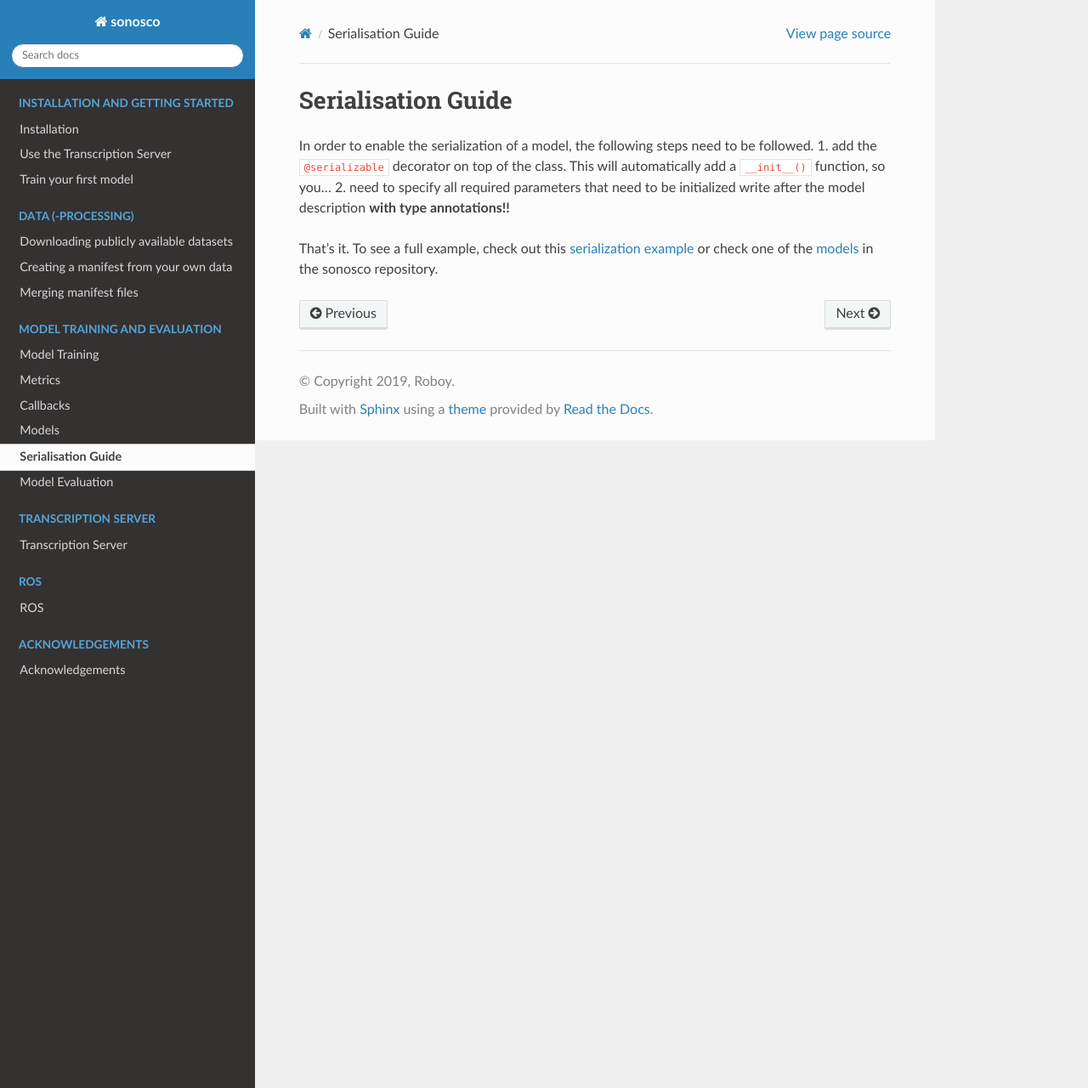
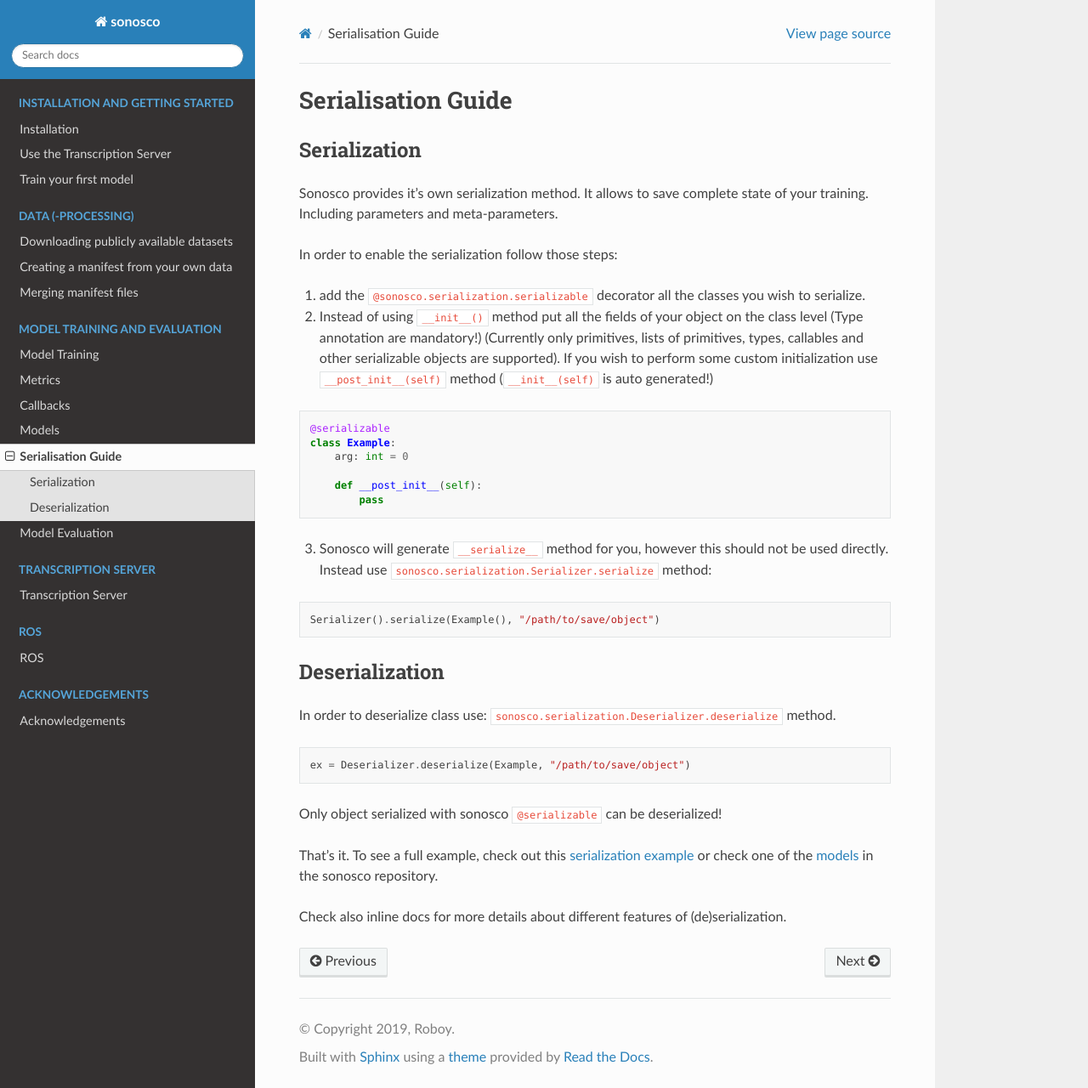
Before and after one commit to Roboy/sonosco, a Sphinx documentation site: the page built from docs/source/training/4_serialzation.rst, in a window 1280 px wide and 1280 px high. Shown: the whole window at 85% size. Built offline with Sphinx 7.4.7 and the Read the Docs theme 2.0.0, drawn with Linux system fonts in a browser that asks for light colours.

Commit message:
Added serialization docs

```diff
--- a/docs/source/training/4_serialzation.rst
+++ b/docs/source/training/4_serialzation.rst
@@ -2,11 +2,50 @@
 Serialisation Guide
 =====================
 
-In order to enable the serialization of a model, the following steps need to be followed.
-1. add the ``@serializable`` decorator on top of the class.
-This will automatically add a ``__init__()`` function, so you...
-2. need to specify all required parameters that need to be initialized write after the model description
-**with type annotations!!**
+***************
+Serialization
+***************
+
+Sonosco provides it's own serialization method. It allows to save complete state of your
+training. Including parameters and meta-parameters.
+
+In order to enable the serialization follow those steps:
+
+1. add the ``@sonosco.serialization.serializable`` decorator all the classes you wish to serialize.
+
+2. Instead of using ``__init__()`` method put all the fields of your object on the class level (Type annotation are mandatory!)
+   (Currently only primitives, lists of primitives, types, callables and other serializable objects are supported).
+   If you wish to perform some custom initialization use ``__post_init__(self)`` method  (``__init__(self)`` is auto generated!)
+
+::
+
+    @serializable
+    class Example:
+        arg: int = 0
+
+        def __post_init__(self):
+            pass
+
+3. Sonosco will generate ``__serialize__`` method for you, however this should not be used directly.
+   Instead use ``sonosco.serialization.Serializer.serialize`` method:
+
+::
+
+    Serializer().serialize(Example(), "/path/to/save/object")
+
+***************
+Deserialization
+***************
+
+In order to deserialize class use: ``sonosco.serialization.Deserializer.deserialize`` method.
+
+::
+
+    ex = Deserializer.deserialize(Example, "/path/to/save/object")
+
+Only object serialized with sonosco ``@serializable`` can be deserialized!
 
 That's it. To see a full example, check out this `serialization example <https://github.com/Roboy/sonosco/blob/master/tests/test_serialization.py>`_ or
 check one of the `models <https://github.com/Roboy/sonosco/tree/master/sonosco/models>`_ in the sonosco repository.
+
+Check also inline docs for more details about different features  of (de)serialization.
```
Also changed, not shown: 1 other file.
